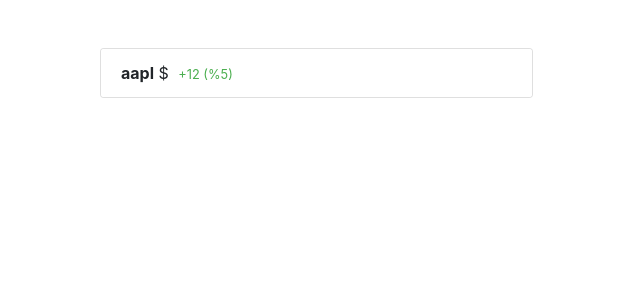
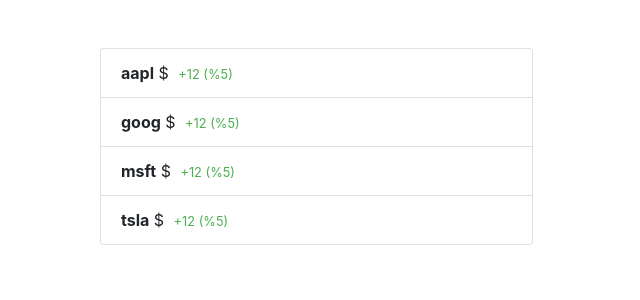
Before and after one commit to kermit-klein/IEX_Tracker_React, a React (Create React App) app: page / in a window 1280 px wide. Shown: the top 300 px of the page, without its empty margins (0-640 px from the left). Built offline with nearby package versions, Linux system fonts and the light colour scheme; no server answers.

Commit message:
Delete comments

```diff
--- a/src/App.js
+++ b/src/App.js
@@ -18,6 +18,9 @@ function App() {
               )}
             >
               <StockRow ticker="aapl" />
+              <StockRow ticker="goog" />
+              <StockRow ticker="msft" />
+              <StockRow ticker="tsla" />
             </ul>
           </div>
         </div>
```
Also changed, not shown: src/components/StockRow.js (+0 -13 lines).
